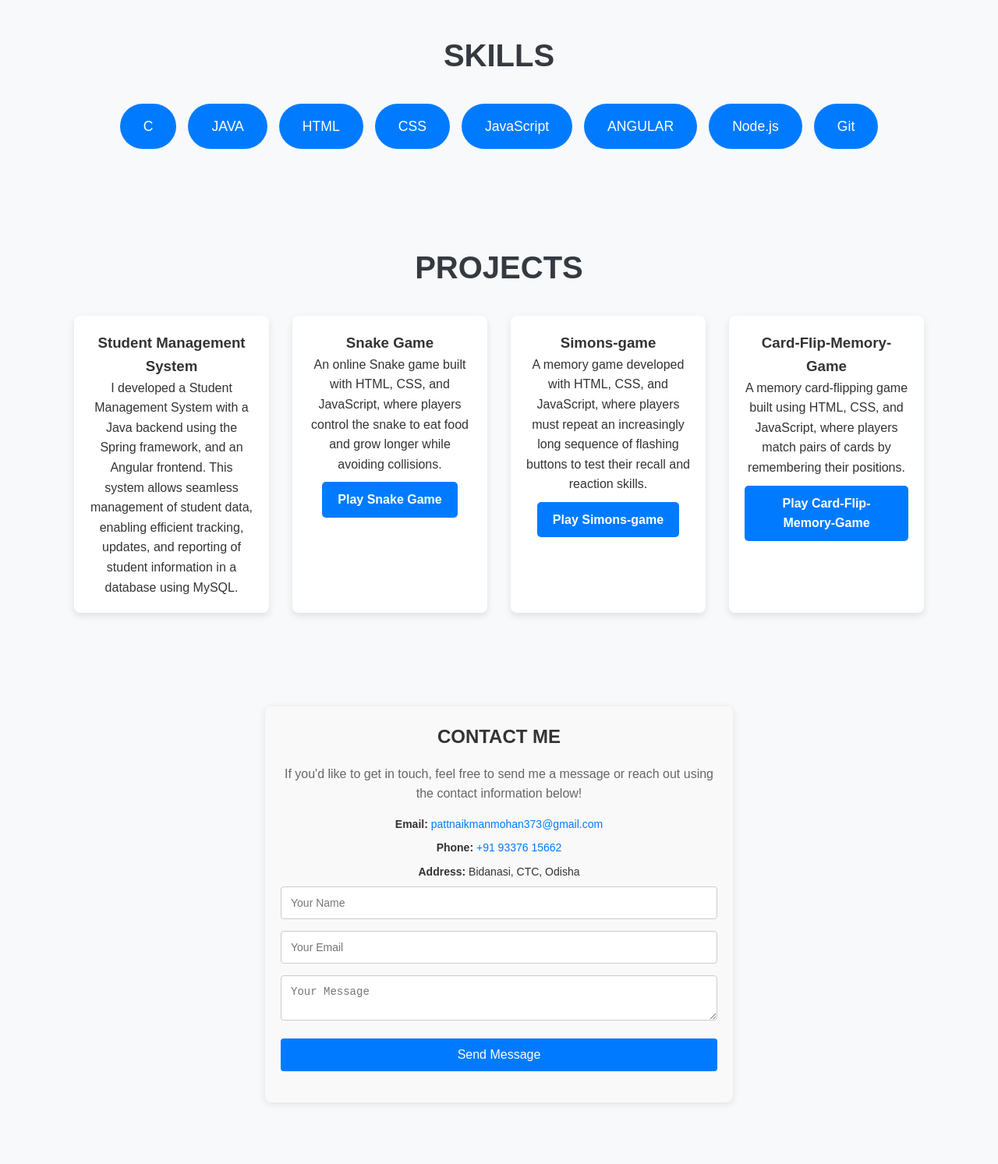
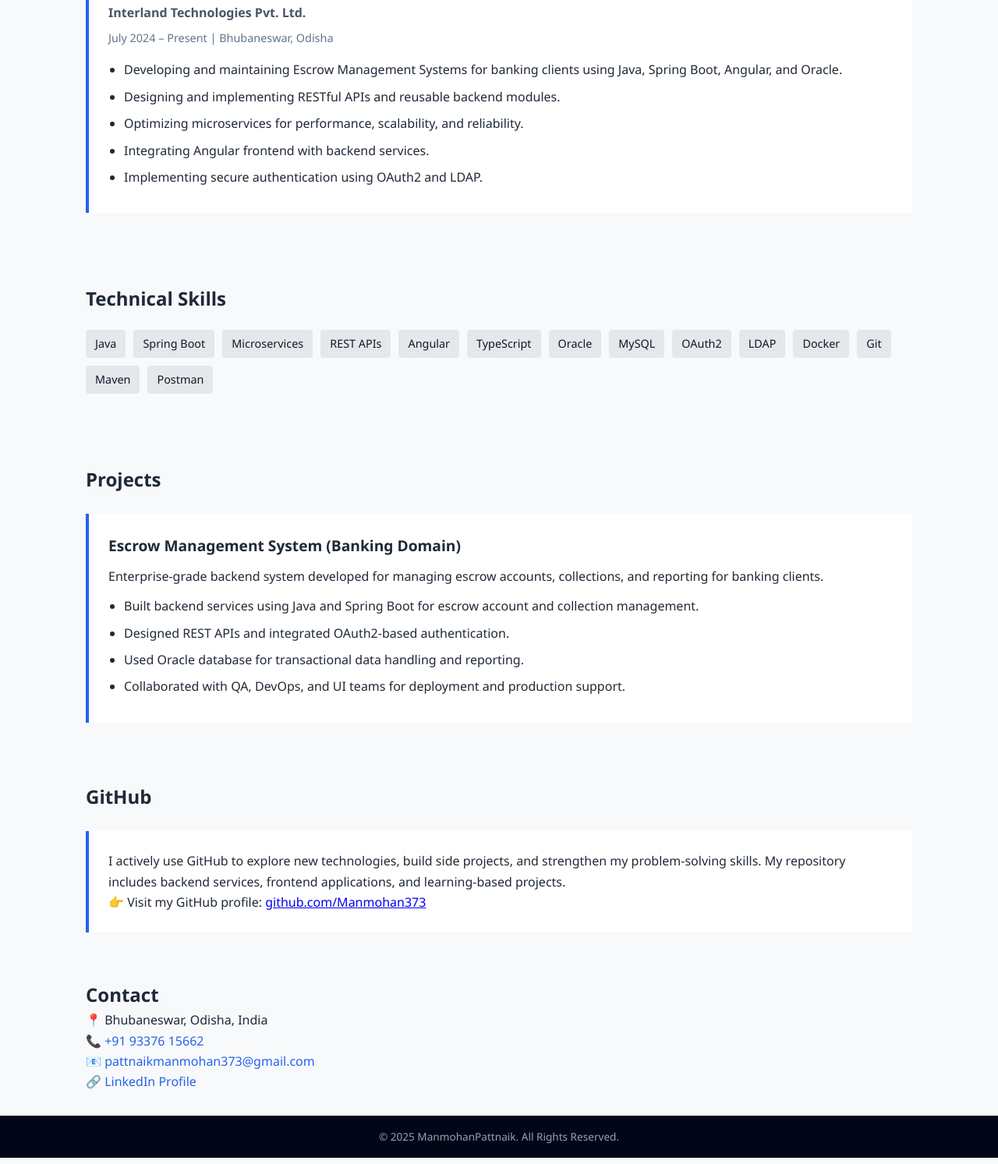
Before and after one commit to Manmohan373/Portfolio, a plain HTML site: page index.html in a window 1280 px wide. Shown: the part 687-2180 px from the top of the page at 78% size. Drawn offline with Linux system fonts and the light colour scheme.

Commit message:
Refine portfolio UI, add GitHub section, and update assets

```diff
--- a/index.html
+++ b/index.html
@@ -1,26 +1,29 @@
 <!DOCTYPE html>
 <html lang="en">
+
 <head>
   <meta charset="UTF-8" />
   <meta name="viewport" content="width=device-width, initial-scale=1.0" />
   <meta name="google-site-verification" content="s2WX8n99CnKA3vNHMxDeJVzqN9z3_81BULiLDNqtjqw" />
-    <title>Manmohan Pattnaik's Portfolio | Frontend Developer</title>
+  <title>Manmohan Pattnaik's Portfolio | Software Engineer</title>
   <link rel="stylesheet" href="styles.css" />
-<meta name="description" content="Welcome to my personal portfolio. I specialize in building responsive and performant web applications using React, Angular, and more.">
-<meta name="keywords" content="portfolio, frontend developer, manmohan, web developer, github pages, react, angular, projects">
+  <meta name="description"
+    content="Software Developer specializing in Java, Spring Boot, Microservices, Angular, and enterprise banking applications." />
+  <meta name="keywords"
+    content="Manmohan Pattnaik, Java Developer, Spring Boot, Microservices, Banking Software, Angular, Oracle" />
   <link rel="canonical" href="https://manmohan373.github.io/Portfolio/" />
 
   <!-- Open Graph Meta Tags -->
-<meta property="og:title" content="Manmohan's Portfolio">
-<meta property="og:description" content="Explore projects and skills of a frontend developer.">
-<meta property="og:image" content="https://manmohan373.github.io/Portfolio/assets/preview.png">
-<meta property="og:url" content="https://manmohan373.github.io/Portfolio/">
+  <meta property="og:title" content="Manmohan's Portfolio" />
+  <meta property="og:description" content="Explore projects and skills of a frontend developer." />
+  <meta property="og:image" content="https://manmohan373.github.io/Portfolio/assets/preview.png" />
+  <meta property="og:url" content="https://manmohan373.github.io/Portfolio/" />
 
   <!-- Twitter Card Meta -->
-<meta name="twitter:card" content="summary_large_image">
-<meta name="twitter:title" content="Manmohan's Portfolio">
-<meta name="twitter:description" content="Explore projects and skills of a frontend developer.">
-<meta name="twitter:image" content="https://manmohan373.github.io/Portfolio/assets/preview.png">
+  <meta name="twitter:card" content="summary_large_image" />
+  <meta name="twitter:title" content="Manmohan's Portfolio" />
+  <meta name="twitter:description" content="Explore projects and skills of a frontend developer." />
+  <meta name="twitter:image" content="https://manmohan373.github.io/Portfolio/assets/preview.png" />
 
   <!-- Schema Markup -->
   <script type="application/ld+json">
@@ -45,19 +48,34 @@
       }
     </script>
 </head>
+
 <body>
   <header>
     <div class="container">
       <div class="header-content">
         <h1>Manmohan Pattnaik</h1>
-          <p class="subtitle"> Developer | Designer | Programmer </p>
+        <p class="subtitle">
+          Software Developer I | Java, Spring Boot & Angular | REST API &
+          Enterprise Application
+        </p>
       </div>
       <nav>
         <ul>
           <li><a href="#about">About</a></li>
+          <li><a href="#experience">Experience</a></li>
+          <li><a href="#projects">Projects</a></li>
           <li><a href="#skills">Skills</a></li>
-            <li><a href="#projects">Projects</a></li>
           <li><a href="#contact">Contact</a></li>
+          <li>
+            <a href="https://github.com/Manmohan373">
+              GitHub
+            </a>
+          </li>
+          <li>
+            <a href="assets/Manmohan_Pattnaik_Software_Engineer.pdf" class="resume-btn">
+              Download Resume
+            </a>
+          </li>
         </ul>
       </nav>
     </div>
@@ -66,35 +84,77 @@
   <section id="about" class="section">
     <div class="container">
       <div class="about-content">
-          <img src="manmohan.jpg" alt="Manmohan Pattnaik" class="profile-img" />
+        <img src="assets/manmohan.jpg" alt="Manmohan Pattnaik" class="profile-img" />
         <div class="about-text">
           <h2>About Me</h2>
           <p>
-              Hello! I am a dedicated software developer specializing in Java,
-              with a strong passion for building robust and scalable
-              applications. Currently, I am working at Interland Pvt. Ltd.,
-              where I collaborate with a talented team to develop innovative
-              software solutions that meet client needs. My expertise in Java,
-              coupled with my problem-solving skills, enables me to tackle
-              complex challenges and deliver high-quality results.
+            I am a results-driven Software Developer with experience in
+            designing and developing enterprise-grade applications using Java,
+            Spring Boot, Angular, and SQL. I specialize in building scalable
+            microservices and secure systems for banking and financial
+            domains.
+          </p>
+
+          <p>
+            I have hands-on experience implementing authentication mechanisms
+            such as OAuth2 and LDAP, and working with Oracle and MySQL
+            databases. I enjoy solving complex backend problems and delivering
+            clean, production-ready solutions.
           </p>
         </div>
       </div>
     </div>
   </section>
+  <!-- EXPERIENCE -->
+  <section id="experience" class="section">
+    <div class="container">
+      <h2>Professional Experience</h2>
 
+      <div class="experience-card">
+        <h3>Software Engineer</h3>
+        <h4>Interland Technologies Pvt. Ltd.</h4>
+        <span>July 2024 – Present | Bhubaneswar, Odisha</span>
+
+        <ul>
+          <li>
+            Developing and maintaining Escrow Management Systems for banking
+            clients using Java, Spring Boot, Angular, and Oracle.
+          </li>
+          <li>
+            Designing and implementing RESTful APIs and reusable backend
+            modules.
+          </li>
+          <li>
+            Optimizing microservices for performance, scalability, and
+            reliability.
+          </li>
+          <li>Integrating Angular frontend with backend services.</li>
+          <li>Implementing secure authentication using OAuth2 and LDAP.</li>
+        </ul>
+      </div>
+    </div>
+  </section>
+
+  <!-- SKILLS -->
   <section id="skills" class="section">
     <div class="container">
-        <h2>Skills</h2>
+      <h2>Technical Skills</h2>
+
       <div class="skills-list">
-          <div class="skill">C</div>
-          <div class="skill">JAVA</div>
-          <div class="skill">HTML</div>
-          <div class="skill">CSS</div>
-          <div class="skill">JavaScript</div>
-          <div class="skill">ANGULAR</div>
-          <div class="skill">Node.js</div>
+        <div class="skill">Java</div>
+        <div class="skill">Spring Boot</div>
+        <div class="skill">Microservices</div>
+        <div class="skill">REST APIs</div>
+        <div class="skill">Angular</div>
+        <div class="skill">TypeScript</div>
+        <div class="skill">Oracle</div>
+        <div class="skill">MySQL</div>
+        <div class="skill">OAuth2</div>
+        <div class="skill">LDAP</div>
+        <div class="skill">Docker</div>
         <div class="skill">Git</div>
+        <div class="skill">Maven</div>
+        <div class="skill">Postman</div>
       </div>
     </div>
   </section>
@@ -103,61 +163,72 @@
     <div class="container">
       <h2>Projects</h2>
       <div class="project-list">
-            <div class="project">
-              <h3>Student Management System</h3>
+        <div class="project experience-card">
+          <h3>Escrow Management System (Banking Domain)</h3>
           <p>
-                I developed a Student Management System with a Java backend using the Spring framework, and an Angular frontend. This system allows seamless management of student data, enabling efficient tracking, updates, and reporting of student information in a database using MySQL.
+            Enterprise-grade backend system developed for managing escrow
+            accounts, collections, and reporting for banking clients.
           </p>
-            </div>
-            <div class="project">
-              <h3>Snake Game</h3>
-              <p>
-                An online Snake game built with HTML, CSS, and JavaScript, where players control the snake to eat food and grow longer while avoiding collisions.
-              </p>
-              <a href="https://manmohan373.github.io/Snake-Game/" class="project-link" target="_blank">Play Snake Game</a>
-            </div>
-            <div class="project">
-              <h3>Simons-game</h3>
-              <p>
-                A memory game developed with HTML, CSS, and JavaScript, where players must repeat an increasingly long sequence of flashing buttons to test their recall and reaction skills.
-              </p>
-              <a href="https://manmohan373.github.io/Simons-game/" class="project-link" target="_blank">Play Simons-game</a>
-            </div>
-            <div class="project">
-              <h3>Card-Flip-Memory-Game</h3>
-              <p>
-                A memory card-flipping game built using HTML, CSS, and JavaScript, where players match pairs of cards by remembering their positions.
-              </p>
-              <a href="https://manmohan373.github.io/Card-Flip-Memory-Game/" class="project-link" target="_blank">Play Card-Flip-Memory-Game</a>
+
+          <ul>
+            <li>
+              Built backend services using Java and Spring Boot for escrow
+              account and collection management.
+            </li>
+            <li>
+              Designed REST APIs and integrated OAuth2-based authentication.
+            </li>
+            <li>
+              Used Oracle database for transactional data handling and
+              reporting.
+            </li>
+            <li>
+              Collaborated with QA, DevOps, and UI teams for deployment and
+              production support.
+            </li>
+          </ul>
         </div>
       </div>
     </div>
   </section>
 
+  <section id="github" class="section compact">
+    <div class="container">
+      <h2>GitHub</h2>
+      <div class="experience-card">
+        <p>
+          I actively use GitHub to explore new technologies, build side
+          projects, and strengthen my problem-solving skills. My repository
+          includes backend services, frontend applications, and learning-based
+          projects.
+        </p>
 
-      <section id="contact" class="section">
-        <div class="container contact-container">
-          <h2>Contact Me</h2>
-          <p>If you'd like to get in touch, feel free to send me a message or reach out using the contact information below!</p>
-
-          <!-- Contact Information -->
-          <div class="contact-info">
-            <p><strong>Email:</strong> <a href="mailto:pattnaikmanmohan373@gmail.com">pattnaikmanmohan373@gmail.com</a></p>
-            <p><strong>Phone:</strong> <a href="tel:+919337615662">+91 93376 15662</a></p>
-            <p><strong>Address:</strong> Bidanasi, CTC, Odisha</p>
+        <p>
+          👉 Visit my GitHub profile:
+          <a href="https://github.com/Manmohan373" target="_blank">
+            github.com/Manmohan373
+          </a>
+        </p>
       </div>
-
-          <!-- Contact Form -->
-          <form id="contact-form">
-            <input type="text" id="name" placeholder="Your Name" required />
-            <input type="email" id="email" placeholder="Your Email" required />
-            <textarea id="message" placeholder="Your Message" required></textarea>
-            <button type="submit">Send Message</button>
-          </form>
     </div>
   </section>
 
+  <!-- CONTACT -->
+  <section id="contact" class="section compact">
+    <div class="container">
+      <h2>Contact</h2>
 
+      <p>
+        📍 Bhubaneswar, Odisha, India <br />
+        📞 <a href="tel:+919337615662">+91 93376 15662</a> <br />
+        📧
+        <a href="mailto:pattnaikmanmohan373@gmail.com">pattnaikmanmohan373@gmail.com</a>
+        <br />
+        🔗
+        <a href="https://linkedin.com/in/manmohan-pattnaik-64b024286" target="_blank">LinkedIn Profile</a>
+      </p>
+    </div>
+  </section>
 
   <footer>
     <div class="container">
@@ -167,4 +238,5 @@
 
   <script src="script.js"></script>
 </body>
+
 </html>
--- a/styles.css
+++ b/styles.css
@@ -1,4 +1,6 @@
-/* General Reset */
+/* =====================
+   RESET & BASE
+===================== */
 * {
   margin: 0;
   padding: 0;
@@ -6,272 +8,215 @@
 }
 
 body {
-    font-family: 'Arial', sans-serif;
-    background-color: #f8f9fa;
-    color: #333;
-    line-height: 1.6;
+  font-family: "Segoe UI", Roboto, Arial, sans-serif;
+  background-color: #f8f9fb;
+  color: #1f2937;
+  line-height: 1.65;
 }
 
-/* Container styling for Contact Me */
-.contact-container {
-    max-width: 600px; /* Restrict width */
-    margin: 0 auto; /* Centering the container */
-    padding: 20px;
-    background-color: #f9f9f9;
-    border-radius: 8px; /* Rounded corners */
-    box-shadow: 0 2px 10px rgba(0, 0, 0, 0.1); /* Soft shadow */
+.container {
+  max-width: 1100px;
+  margin: auto;
+  padding: 0 20px;
 }
 
-  /* Heading styling */
-  .contact-container h2 {
-    font-size: 24px;
-    margin-bottom: 15px;
-    color: #333;
+.section {
+  padding: 45px 0;
 }
 
-  /* Paragraph styling */
-  .contact-container p {
-    font-size: 16px;
-    margin-bottom: 15px;
-    color: #666;
+.section.compact {
+  padding: 30px 0;
+}
+/* =====================
+   HEADER
+===================== */
+header {
+  background: #0f172a;
+  color: #ffffff;
+  padding: 30px 0;
 }
 
-  /* Styling for contact info */
-  .contact-info p {
-    font-size: 14px;
-    margin-bottom: 8px;
-    color: #333;
+.header-content h1 {
+  font-size: 2.2rem;
+  font-weight: 600;
 }
 
-  .contact-info a {
-    color: #007bff;
+.subtitle {
+  margin-top: 6px;
+  font-size: 1rem;
+  color: #cbd5e1;
+}
+
+nav ul {
+  display: flex;
+  gap: 22px;
+  /* justify-content: center; */
+  margin-top: 15px;
+  list-style: none;
+}
+
+nav a {
+  color: #e5e7eb;
+  text-decoration: none;
+  font-size: 0.95rem;
+}
+
+nav a:hover {
+  color: #38bdf8;
+}
+
+/* Resume Button */
+.resume-btn {
+  background: #2563eb;
+  padding: 6px 14px;
+  border-radius: 4px;
+  color: #ffffff !important;
+  font-size: 0.85rem;
+}
+
+.resume-btn:hover {
+  background: #1d4ed8;
+}
+
+/* =====================
+   ABOUT
+===================== */
+.about-content {
+  display: flex;
+  gap: 40px;
+  align-items: center;
+}
+
+.profile-img {
+  width: 170px;
+  height: 170px;
+  object-fit: cover;
+  border-radius: 6px; /* ❗ NO circle */
+  border: 1px solid #e5e7eb;
+}
+
+.about-text h2 {
+  font-size: 1.6rem;
+  margin-bottom: 15px;
+}
+
+.about-text p {
+  margin-bottom: 10px;
+  color: #374151;
+}
+
+/* =====================
+   EXPERIENCE
+===================== */
+.experience-card {
+  background: #ffffff;
+  padding: 25px;
+  margin-top: 25px;
+  border-left: 4px solid #2563eb;
+}
+
+.experience-card h3 {
+  font-size: 1.2rem;
+}
+
+.experience-card h4 {
+  margin: 6px 0;
+  color: #475569;
+}
+
+.experience-card span {
+  font-size: 0.9rem;
+  color: #64748b;
+}
+
+.experience-card ul {
+  margin-top: 15px;
+  padding-left: 20px;
+}
+
+.experience-card li {
+  margin-bottom: 8px;
+}
+
+/* =====================
+   PROJECTS
+===================== */
+.project {
+  background: #ffffff;
+  padding: 25px;
+  margin-top: 25px;
+}
+
+.project h3 {
+  margin-bottom: 10px;
+}
+
+.project ul {
+  margin-top: 12px;
+  padding-left: 20px;
+}
+
+.project li {
+  margin-bottom: 8px;
+}
+
+/* ❌ Remove game-style buttons */
+.project-link {
+  display: none;
+}
+
+/* =====================
+   SKILLS
+===================== */
+.skills-list {
+  display: flex;
+  flex-wrap: wrap;
+  gap: 10px;
+  margin-top: 20px;
+}
+
+.skill {
+  background: #e5e7eb;
+  color: #111827;
+  padding: 6px 12px;
+  border-radius: 4px;
+  font-size: 0.9rem;
+}
+
+/* =====================
+   CONTACT
+===================== */
+#contact p a {
+  color: #2563eb;
   text-decoration: none;
 }
 
-  .contact-info a:hover {
+#contact p a:hover {
   text-decoration: underline;
 }
 
-  /* Styling for the form */
-  #contact-form input, #contact-form textarea {
-    width: 100%;
-    padding: 12px;
-    margin-bottom: 15px;
-    border: 1px solid #ccc;
-    border-radius: 4px;
-    font-size: 14px;
+/* =====================
+   FOOTER
+===================== */
+footer {
+  background: #020617;
+  color: #94a3b8;
+  text-align: center;
+  padding: 16px 0;
+  font-size: 0.85rem;
 }
 
-  #contact-form button {
-    width: 100%;
-    padding: 12px;
-    background-color: #007bff;
-    color: white;
-    border: none;
-    border-radius: 4px;
-    font-size: 16px;
-    cursor: pointer;
-    transition: background-color 0.3s ease;
-  }
-
-  #contact-form button:hover {
-    background-color: #0056b3;
-  }
-
-  /* Ensure the contact form and information stay compact */
+/* =====================
+   RESPONSIVE
+===================== */
 @media (max-width: 768px) {
-    .contact-container {
-      padding: 15px;
-    }
-
-    .contact-container h2 {
-      font-size: 22px;
-    }
-
-    .contact-info p {
-      font-size: 13px;
-    }
-
-    #contact-form input, #contact-form textarea {
-      padding: 10px;
-    }
-
-    #contact-form button {
-      font-size: 14px;
-    }
-  }
-
-
-  header {
-    background-color: #343a40;
-    color: #fff;
-    padding: 40px 0;
+  .about-content {
+    flex-direction: column;
     text-align: center;
-    position: sticky;
-    top: 0;
-    z-index: 1000;
-    box-shadow: 0 4px 10px rgba(0, 0, 0, 0.1);
-  }
-
-  header .header-content h1 {
-    font-size: 3rem;
-    margin-bottom: 10px;
-  }
-
-  header .subtitle {
-    font-size: 1.2rem;
-    color: #ccc;
   }
 
   nav ul {
-    list-style: none;
-    margin-top: 20px;
+    flex-direction: column;
+    gap: 10px;
   }
-
-  nav ul li {
-    display: inline;
-    margin: 0 15px;
 }
-
-  nav ul li a {
-    color: #fff;
-    text-decoration: none;
-    font-weight: 500;
-    font-size: 1.1rem;
-    transition: color 0.3s;
-  }
-
-  nav ul li a:hover {
-    color: #e9ecef;
-  }
-
-  .section {
-    padding: 60px 0;
-    text-align: center;
-  }
-
-  h2 {
-    font-size: 2.5rem;
-    margin-bottom: 30px;
-    color: #343a40;
-    text-transform: uppercase;
-  }
-
-  .skills-list {
-    display: flex;
-    justify-content: center;
-    flex-wrap: wrap;
-    gap: 15px;
-  }
-
-  .skill {
-    background-color: #007bff;
-    color: white;
-    padding: 15px 30px;
-    border-radius: 50px;
-    font-size: 1.1rem;
-    transition: transform 0.3s ease, background-color 0.3s;
-  }
-
-  .skill:hover {
-    transform: scale(1.1);
-    background-color: #0056b3;
-  }
-
-  .about-content {
-    display: flex;
-    justify-content: center;
-    align-items: center;
-    gap: 50px;
-  }
-
-  .profile-img {
-    border-radius: 50%;
-    width: 300px;
-    height: 300px;
-    object-fit: cover;
-    box-shadow: 0 8px 16px rgba(0, 0, 0, 0.2);
-  }
-  .project-link {
-    display: inline-block;
-    background-color: #007bff;
-    color: white;
-    padding: 10px 20px;
-    margin-top: 10px;
-    text-decoration: none;
-    border-radius: 5px;
-    font-weight: bold;
-    transition: background-color 0.3s ease, transform 0.3s ease;
-  }
-
-  .project-link:hover {
-    background-color: #0056b3;
-    transform: scale(1.05);
-  }
-
-  .about-text {
-    max-width: 600px;
-    font-size: 1.1rem;
-    color: #555;
-  }
-
-  .project-list {
-    display: flex;
-    gap: 30px;
-    justify-content: center;
-    flex-wrap: wrap;
-  }
-
-  .project {
-    background-color: #fff;
-    padding: 20px;
-    width: 250px;
-    box-shadow: 0 4px 10px rgba(0, 0, 0, 0.1);
-    border-radius: 8px;
-    transition: transform 0.3s ease;
-  }
-
-  .project:hover {
-    transform: translateY(-10px);
-  }
-
-  form input, form textarea, form button {
-    width: 100%;
-    padding: 15px;
-    margin-bottom: 20px;
-    border: 1px solid #ccc;
-    border-radius: 5px;
-    font-size: 1.1rem;
-    transition: border-color 0.3s;
-  }
-
-  form input:focus, form textarea:focus {
-    border-color: #007bff;
-    outline: none;
-  }
-
-  form button {
-    background-color: #007bff;
-    color: white;
-    border: none;
-    font-size: 1.2rem;
-    cursor: pointer;
-    transition: background-color 0.3s;
-  }
-
-  form button:hover {
-    background-color: #0056b3;
-  }
-
-  footer {
-    background-color: #343a40;
-    color: #fff;
-    text-align: center;
-    padding: 20px 0;
-    margin-top: 40px;
-  }
-
-  footer p {
-    font-size: 1rem;
-    color: #ccc;
-  }
```
Also changed, not shown: assets/manmohan.jpg (added), 1 other file. Lines whose indentation alone changed are shown as unchanged.
